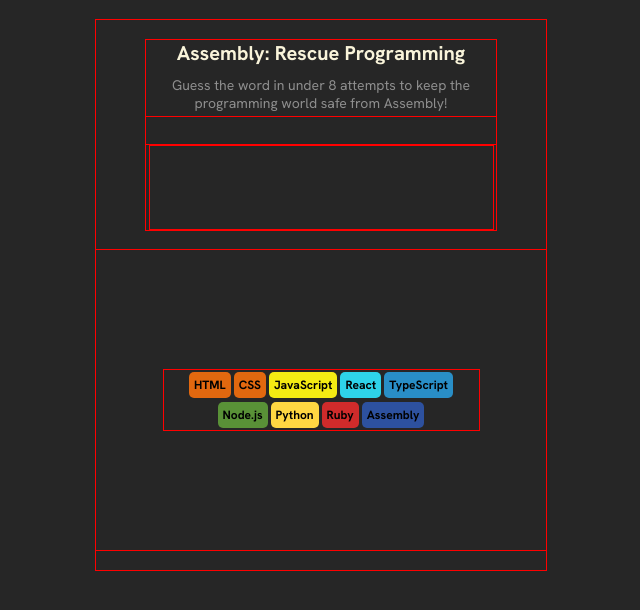
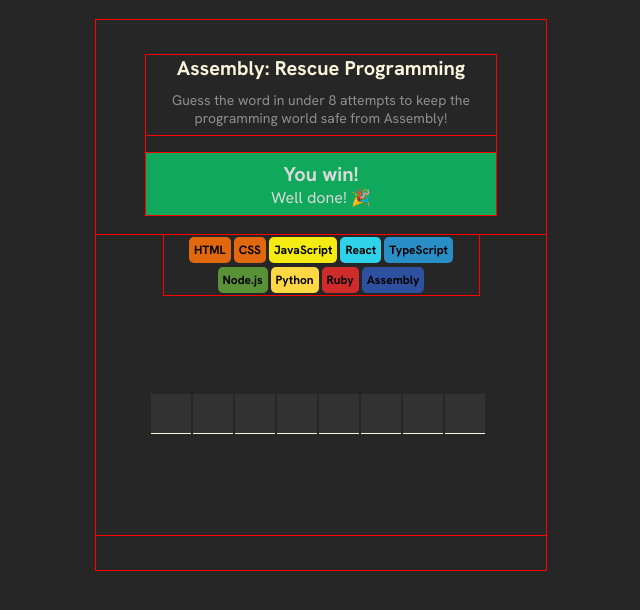
Before and after one commit to ThomasGhali/assembly-game, a React (Vite) app: page / in a window 1280 px wide. Shown: the top 610 px of the page, without its empty margins (319-959 px from the left). Built offline with nearby package versions, Linux system fonts and the light colour scheme.

Commit message:
feat: add input section with styling

```diff
--- a/src/App.jsx
+++ b/src/App.jsx
@@ -11,7 +11,8 @@
           </div>
           <div className="game-info__result">
             <div className="game-info__result-text">
-
+              <h2>You win!</h2>
+              <p>Well done! 🎉</p>
             </div>
           </div>
         </section>
@@ -29,14 +30,14 @@
             <span className="language assembly">Assembly</span>
           </div>
           <div className="game-screen__input">
-            <span className="input-letter"></span>
-            <span className="input-letter"></span>
-            <span className="input-letter"></span>
-            <span className="input-letter"></span>
-            <span className="input-letter"></span>
-            <span className="input-letter"></span>
-            <span className="input-letter"></span>
-            <span className="input-letter"></span>
+            <div className="input-letter"></div>
+            <div className="input-letter"></div>
+            <div className="input-letter"></div>
+            <div className="input-letter"></div>
+            <div className="input-letter"></div>
+            <div className="input-letter"></div>
+            <div className="input-letter"></div>
+            <div className="input-letter"></div>
           </div>
           <div className="game-screen__keys"></div>
         </section>
--- a/src/index.css
+++ b/src/index.css
@@ -34,10 +34,10 @@
 
 /* --- game-info section --- */
 
-.game-info {
+section.game-info {
   outline: 1px solid red;
   width: 350px;
-  height: 190px;
+  height: 160px;
   display: flex;
   flex-direction: column;
   justify-content: space-between;
@@ -46,7 +46,7 @@
 
 .game-info__rules {
   outline: 1px solid red;
-  height: 40%;
+  height: 50%;
 }
 
 .game-info__header {
@@ -64,7 +64,7 @@
 
 .game-info__result {
   outline: 1px solid red;
-  height: 45%;
+  height: 62px;
   width: 100%;
   display: flex;
   align-items: center;
@@ -72,9 +72,22 @@
 }
 
 .game-info__result-text {
-  width: 98%;
   outline: 1px solid red;
-  height: 97%;
+  width: 100%;
+  height: 100%;
+  background-color: #10A95B;
+  display: flex;
+  flex-direction: column;
+  align-items: center;
+  justify-content: center;
+}
+
+.game-info__result-text > h2 {
+  font-size: 20px;
+}
+
+.game-info__result-text > p {
+  font-size: 16px;
 }
 
 /* --- Game screen section styles --- */
@@ -85,7 +98,7 @@
   display: flex;
   flex-direction: column;
   align-items: center;
-  justify-content: center;
+  justify-content: space-between;
 }
 
 .game-screen__languages {
@@ -142,3 +155,18 @@
 .language.assembly {
   background-color: #2D519F;
 }
+
+.game-screen__input {
+  width: 340px;
+  height: 42px;
+  display: flex;
+  column-gap: 2px;
+}
+
+.input-letter {
+  background-color: #323232;
+  width: 40px;
+  height: 40px;
+  padding: 6px;
+  border-bottom: 1px solid #F9F4DA;
+}
```
Also changed, not shown: src/languages.js (added, +47 -0 lines).
